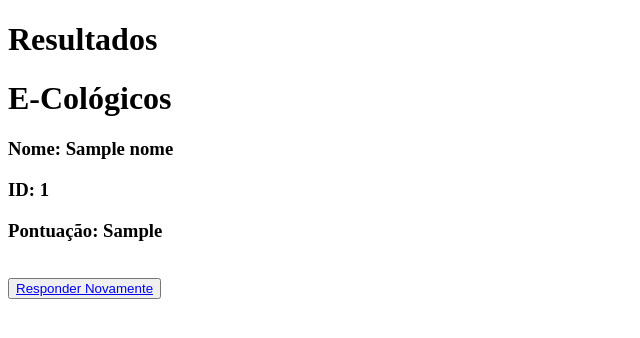
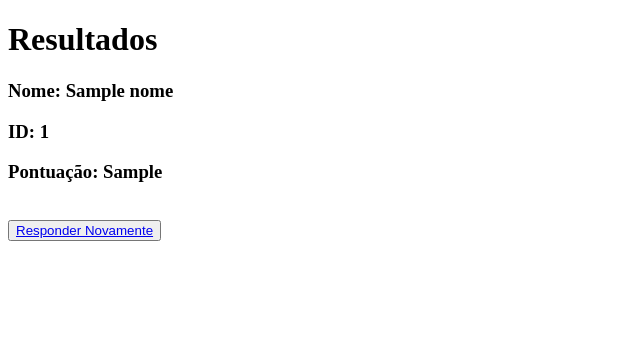
Before and after one commit to tutuzeraa/E-cologicos, a Flask app: template templates/historico.html in a window 1280 px wide. Shown: the top 338 px of the page, without its empty margins (0-640 px from the left). Run offline with Flask 2, Linux system fonts and the light colour scheme; the template is opened without the code that fills it: most values are stand-ins (such as "Sample title", 1, 10 or a date in 2020).

Commit message:
Update historico.html

```diff
--- a/templates/historico.html
+++ b/templates/historico.html
@@ -13,7 +13,6 @@
 <body>
 <div id = 'resultado'>
     <h1>Resultados</h1>
-    <h1>E-Cológicos</h1>
     <h3>Nome: {{nome}}</h3>
     <h3>ID: {{id}}</h3>
     <h3>Pontuação: {{pontuacaoGeral}}</h3>
```
